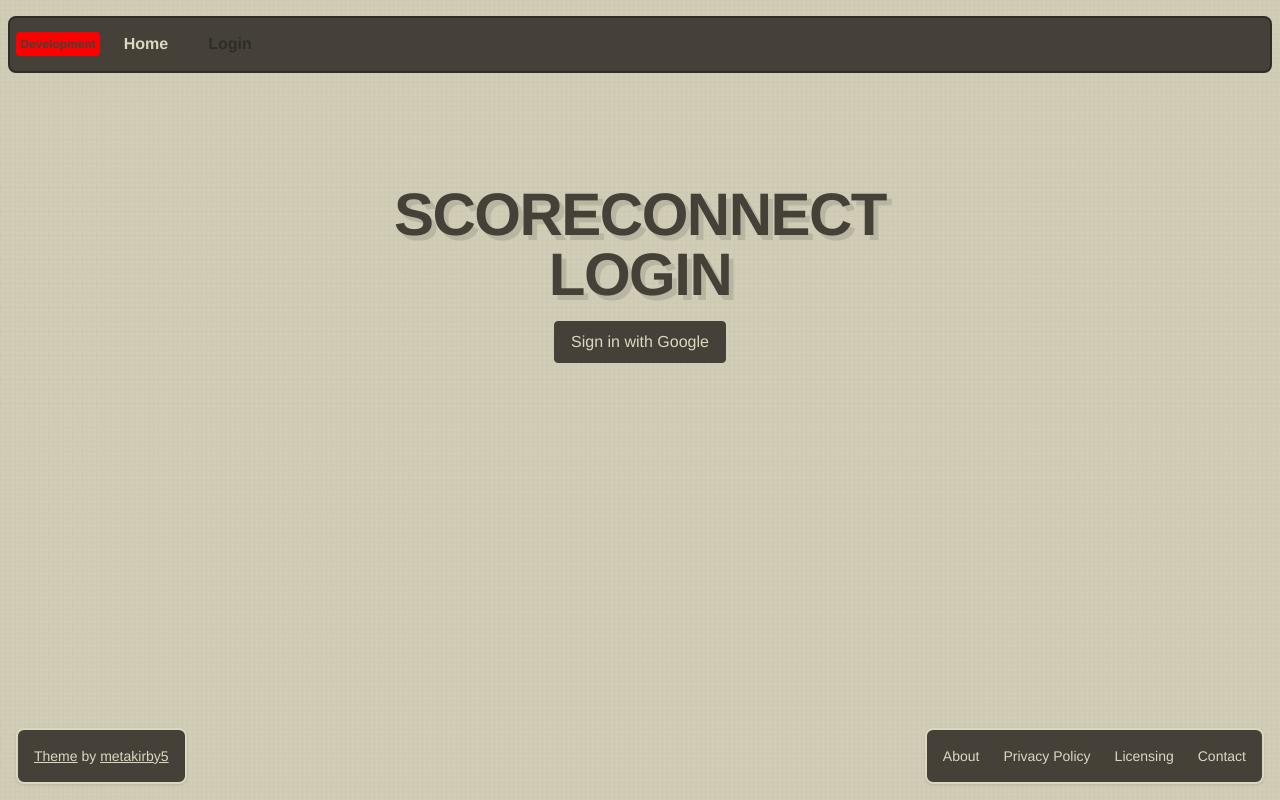
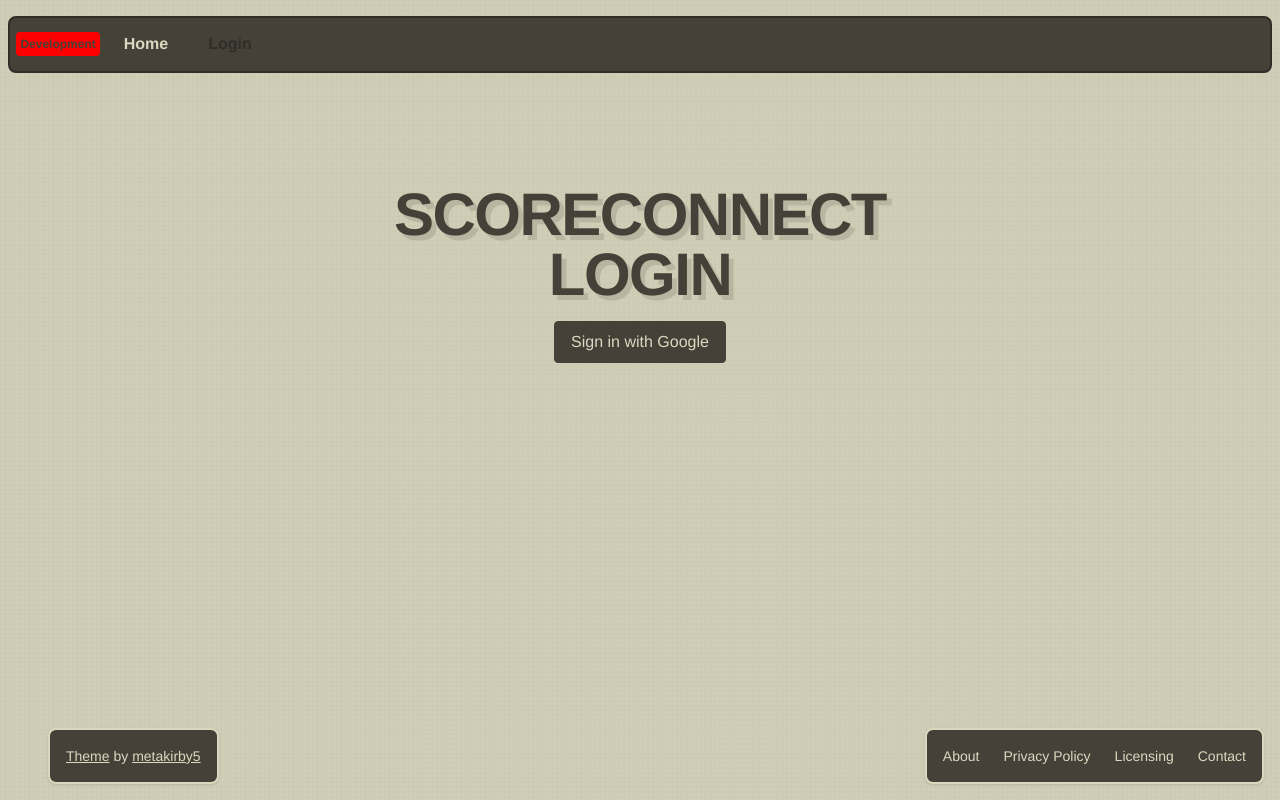
Before and after one commit to TheBozzz34/ScoreConnect, a Next.js app: page /login in a window 1280 px wide. Built offline with nearby package versions, Linux system fonts and the light colour scheme; no server answers.

Commit message:
Adde arc.io

```diff
--- a/components/Footer/Footer.tsx
+++ b/components/Footer/Footer.tsx
@@ -64,7 +64,7 @@ const Footer = () => {
           </div>
         </footer>
 
-        <footer className="fixed bottom-0 m-4 w-fit rounded-lg border-2 border-[#dcd8c0] bg-[#454138] text-[#dcd8c0] shadow">
+        <footer className="fixed bottom-0 m-4 ml-12 w-fit rounded-lg border-2 border-[#dcd8c0] bg-[#454138] text-[#dcd8c0] shadow">
           <div className="mx-auto w-full max-w-screen-xl p-4 md:flex md:items-center md:justify-between">
             <ul className="mt-3 flex flex-wrap items-center text-sm font-medium sm:mt-0">
               <li>
--- a/pages/_app.tsx
+++ b/pages/_app.tsx
@@ -44,6 +44,7 @@ function MyApp({ Component, pageProps }: AppProps) {
         <Component {...pageProps} />
       </WebSocketProvider>
       <Footer />
+      <script async src="https://arc.io/widget.min.js#5WRuQUdc"></script>
     </IsSsrMobileContext.Provider>
   )
 }
```
